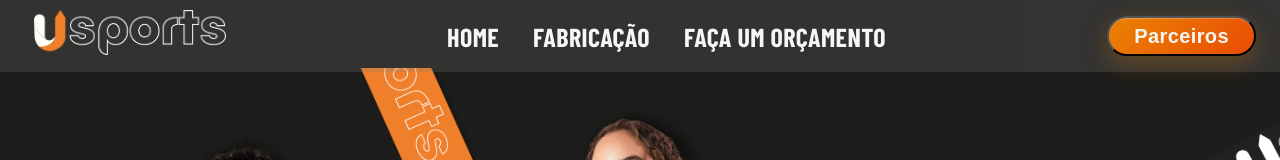
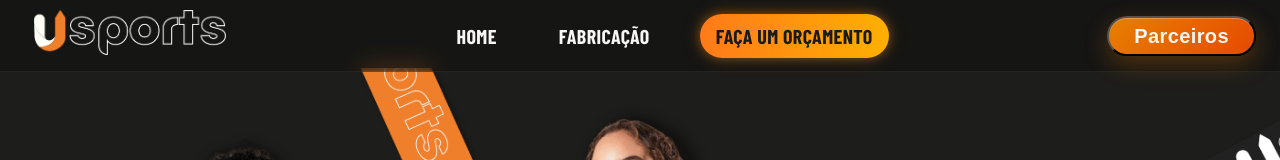
Before and after one commit to devmello11/usports, a React (Create React App) app in the folder frontend/: page / in a window 1280 px wide. Shown: the top 160 px of the page. Built offline with nearby package versions, Linux system fonts and the light colour scheme.

Commit message:
style(header/menu): refino visual (glass/blur), CTA destacado e mobile panel

```diff
--- a/frontend/src/styles/header.css
+++ b/frontend/src/styles/header.css
@@ -29,8 +29,11 @@ header::before {
     top: 0;
     left: 0;
     width: 100%;
-        height: 72px; /* altura da faixa ajustada ao padrão do menu */
-    background: rgba(128,128,128,0.22); /* cinza quase transparente */
+    height: 72px; /* altura da faixa ajustada ao padrão do menu */
+    background: rgba(10,10,10,0.35); /* glass/blur sutil */
+    backdrop-filter: blur(10px) saturate(120%);
+    -webkit-backdrop-filter: blur(10px) saturate(120%);
+    border-bottom: 1px solid rgba(255,255,255,0.06);
     z-index: -1; /* atrás do conteúdo do header */
 }
 
@@ -354,6 +357,84 @@ header::before {
     }
 }
 
+/* =============================
+     REFINO DO MENU (PROFISSIONAL)
+     ============================= */
+.menu-container {
+    display: flex;
+    align-items: center;
+    justify-content: center;
+    gap: 18px;
+    font-size: 20px; /* mais elegante que 28px */
+}
+
+.menu-container a {
+    padding: 10px 12px;
+    border-radius: 10px;
+    color: var(--white);
+    text-decoration: none;
+    transition: background 160ms ease, color 160ms ease, transform 160ms ease;
+}
+
+.menu-container a:hover {
+    background: rgba(255,255,255,0.06);
+    color: var(--orange);
+    transform: translateY(-1px);
+}
+
+/* CTA destacado */
+.menu-container a.cta-link {
+    background: linear-gradient(90deg, #ff7a1a, #ffb000);
+    color: #1a1a1a;
+    border-radius: 999px;
+    padding: 10px 16px;
+    box-shadow: 0 0 10px rgba(255, 122, 26, 0.35), 0 0 18px rgba(255, 176, 0, 0.25);
+}
+
+.menu-container a.cta-link:hover {
+    filter: brightness(1.06) contrast(1.05);
+    transform: translateY(-1px);
+    box-shadow: 0 0 14px rgba(255, 122, 26, 0.5), 0 0 24px rgba(255, 176, 0, 0.38);
+    color: #1a1a1a;
+}
+
+/* Mobile navigation */
+@media (max-width: 995px) {
+    .menu-container { display: none; }
+    .mobile-menu-btn { display: inline-flex; }
+
+    .mobile-menu-panel {
+        position: fixed;
+        top: 72px;
+        right: 0;
+        width: 78vw;
+        max-width: 380px;
+        height: calc(100vh - 72px);
+        background: rgba(15,15,15,0.95);
+        backdrop-filter: blur(12px) saturate(120%);
+        -webkit-backdrop-filter: blur(12px) saturate(120%);
+        padding: 24px;
+        display: flex;
+        flex-direction: column;
+        gap: 14px;
+        box-shadow: -10px 0 28px rgba(0,0,0,0.35);
+    }
+
+    .mobile-menu-panel a {
+        padding: 12px 10px;
+        border-radius: 8px;
+    }
+
+    .mobile-menu-backdrop {
+        position: fixed;
+        top: 72px;
+        left: 0;
+        right: 0;
+        bottom: 0;
+        background: rgba(0,0,0,0.4);
+    }
+}
+
 @media screen and (min-width: 996px) and (max-width: 1150px){
     header {
         margin-top: 0;
```
